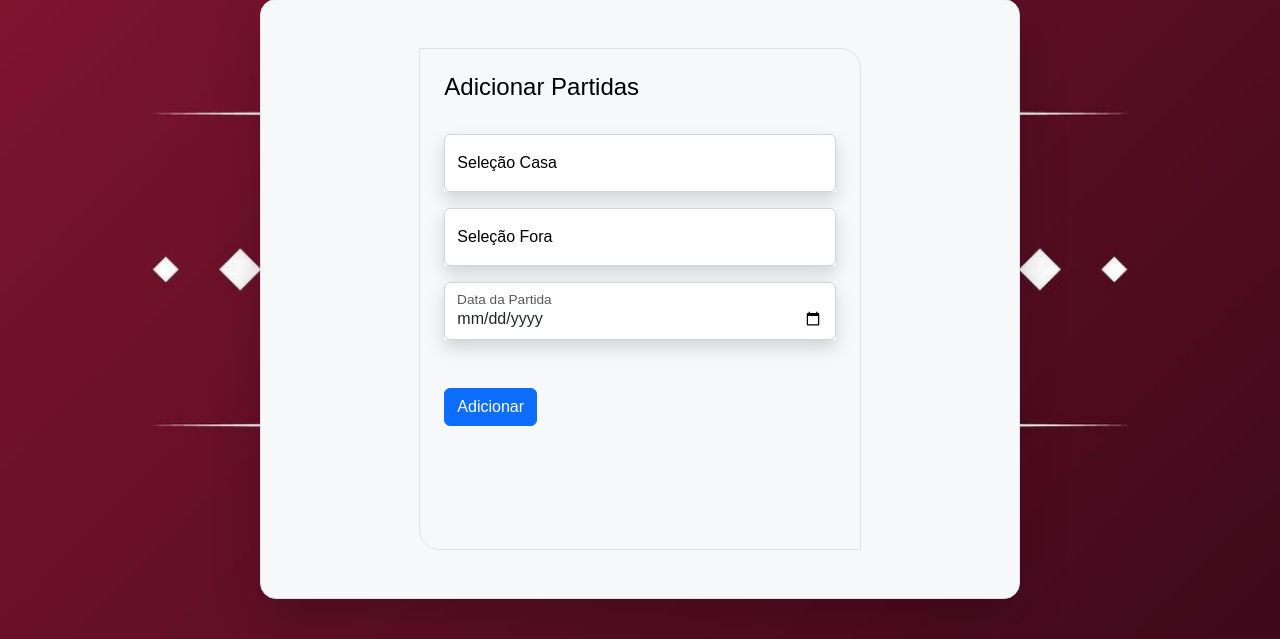
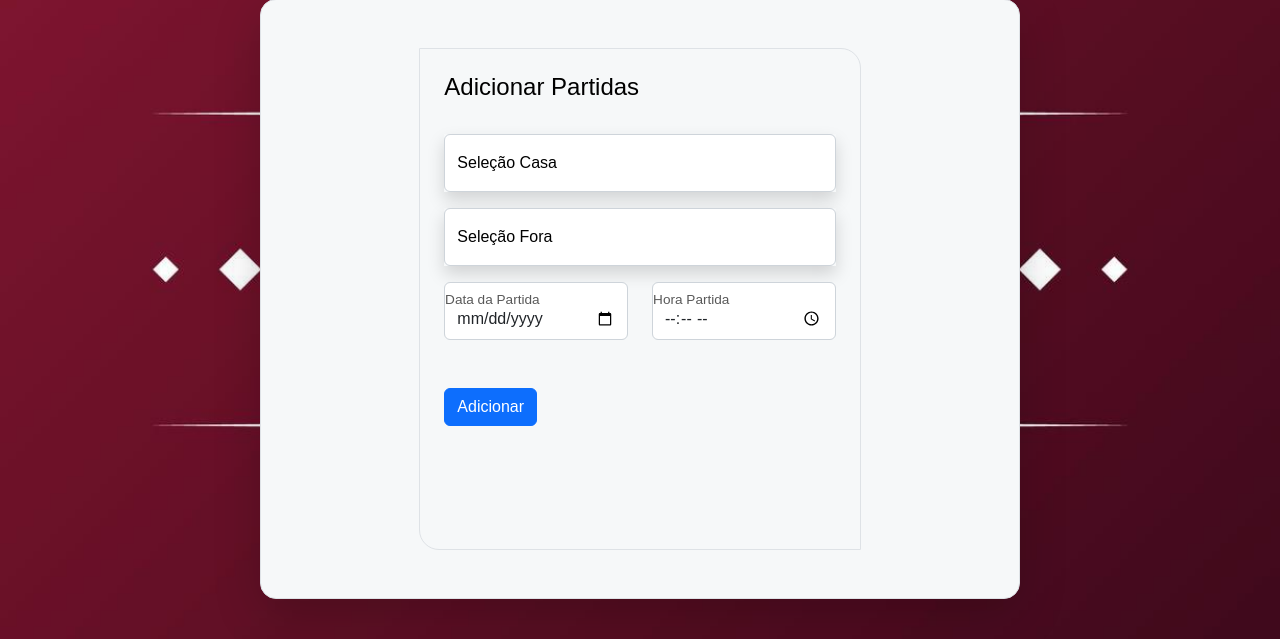
Before and after one commit to Alssousa/World-Cup-Pitaco, a Flask app: page /selecoes/partida/addpartida in a window 1280 px wide. Shown: the part 136-775 px from the top of the page. Run offline with Flask 2, Linux system fonts and the light colour scheme; the visitor is signed in with stand-in values (Sample User, id 1); some libraries are stand-ins or nearby versions.

Commit message:
novo campo de hora

```diff
--- a/copadomundo/templates/add_partida.html
+++ b/copadomundo/templates/add_partida.html
@@ -21,10 +21,17 @@
                             {{ formaddpartida.selecao_fora.label(class="", for="selecao_fora") }}
 
                         </div>
-                        <div class="form-floating col-12 mb-5 shadow">
-                            {{ formaddpartida.data_partida(class="form-control", id="selecao_fora") }}
-                            {{ formaddpartida.data_partida.label(class="form-label", for="selecao_fora") }}
+                        <div class="row mb-5">
+                            <div class="form-floating col-6">
+                                {{ formaddpartida.data_partida(class="form-control", id="data_partida") }}
+                                {{ formaddpartida.data_partida.label(class="form-label", for="data_partida") }}
+                            </div>
+                            <div class="form-floating col-6">
+                                {{ formaddpartida.hora_partida(class="form-control", id="hora_partida") }}
+                                {{ formaddpartida.hora_partida.label(class="form-label", for="hora_partida") }}
+                            </div>
                         </div>
+
                         <div class="col-12">
                             {{ formaddpartida.btn_submit(class="btn btn-primary") }}
                         </div>
```
